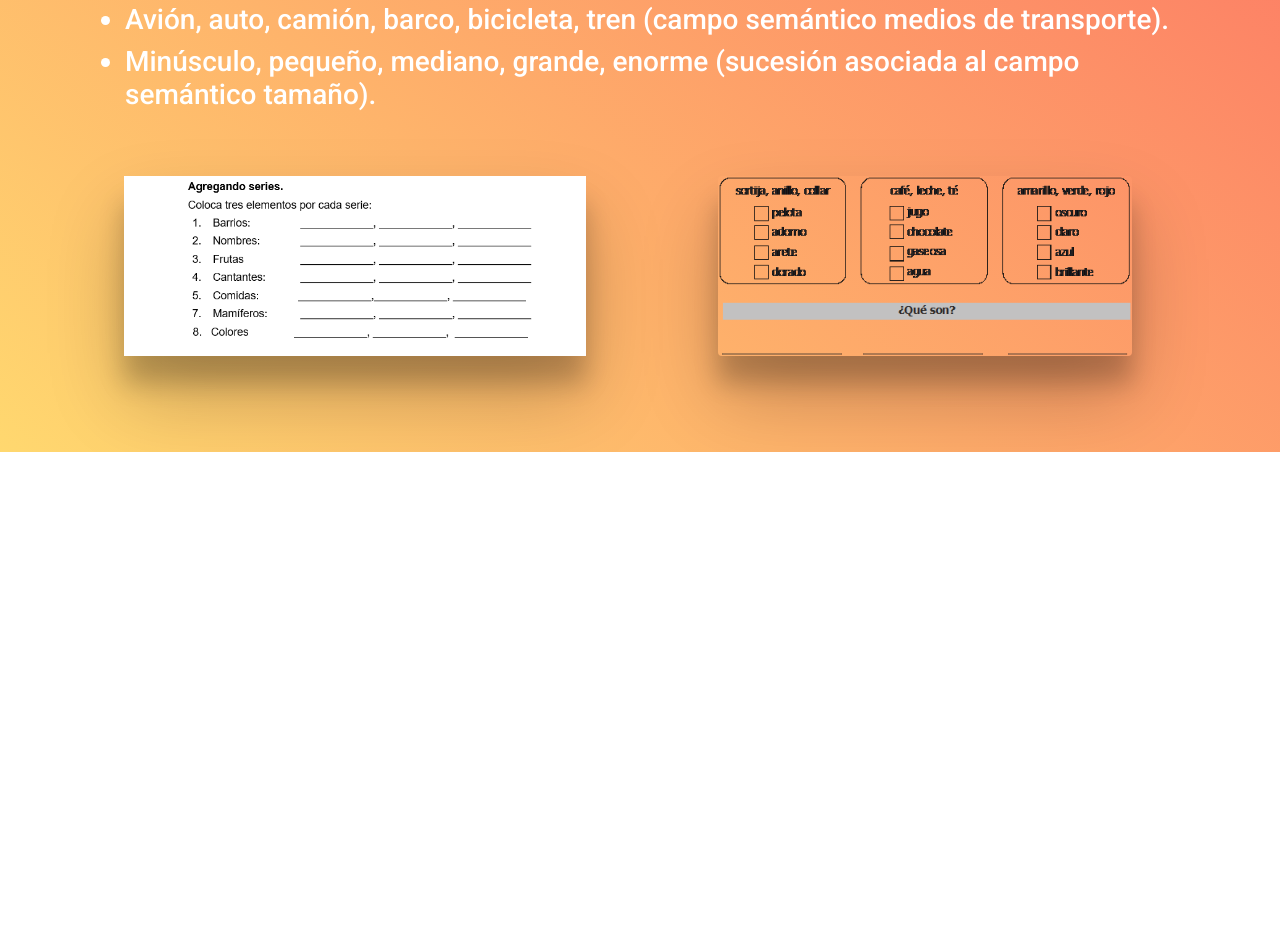
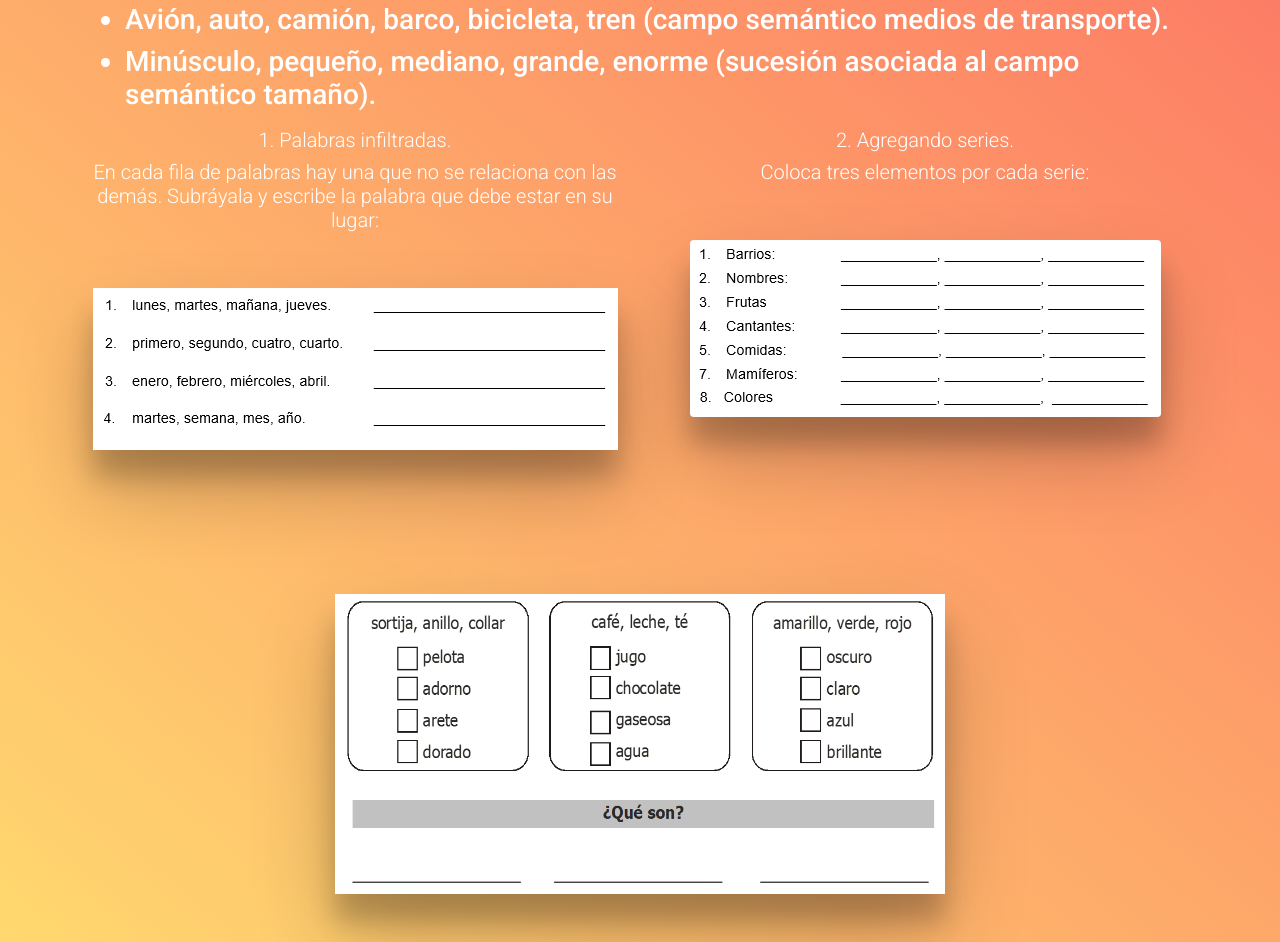
Before and after one commit to elkinjimenez/RafaelistasRazonando, a plain HTML site: page series.html in a window 1280 px wide. Shown: the part 654-1596 px from the top of the page. Before the commit the page ends 1106 px from the top, so only its background shows below. Drawn offline with Linux system fonts and the light colour scheme.

Commit message:
ejercicios

```diff
--- a/css/style.css
+++ b/css/style.css
@@ -14,5 +14,5 @@
 }
 
 .series-img {
-    max-height: 180px;
+    max-height: 300px;
 }
--- a/series.html
+++ b/series.html
@@ -79,10 +79,18 @@
         <div class="container">
           <div class="row pb-5">
             <div class="col-md-6 text-center">
-              <img src="Images/seriesverbales1PNG.PNG" alt="" class="my-5 img-fluid z-depth-5 series-img">
+              <h5>1.	Palabras infiltradas.</h5>
+              <h5>En cada fila de palabras hay una que no se relaciona con las demás. Subráyala  y escribe la palabra que debe estar en su lugar:</h5>
+              <img src="Images/seriesverbalesejercicio1.PNG" alt="" class="my-5 img-fluid z-depth-5 series-img">
             </div>
             <div class="col-md-6 text-center">
-              <img src="Images/series2.png" alt="" class="img-fluid my-5 z-depth-5 rounded series-img">
+              <h5>2.	Agregando series.</h5>
+              <h5>Coloca tres elementos por cada serie:</h5>
+              <img src="Images/seriesverbalesejercicio2.PNG" alt="" class="img-fluid my-5 z-depth-5 rounded series-img">
+            </div>
+          </div>
+        </div>
+              <img src="Images/seriesverbalesejercicio3.PNG" alt="" class="my-5 img-fluid z-depth-5 series-img">
             </div>
           </div>
         </div>
```
Also changed, not shown: Images/seriesverbales1PNG.PNG (deleted), Images/seriesverbalesejercicio1.PNG (added), Images/seriesverbalesejercicio2.PNG (added), Images/seriesverbalesejercicio3.PNG (added).
